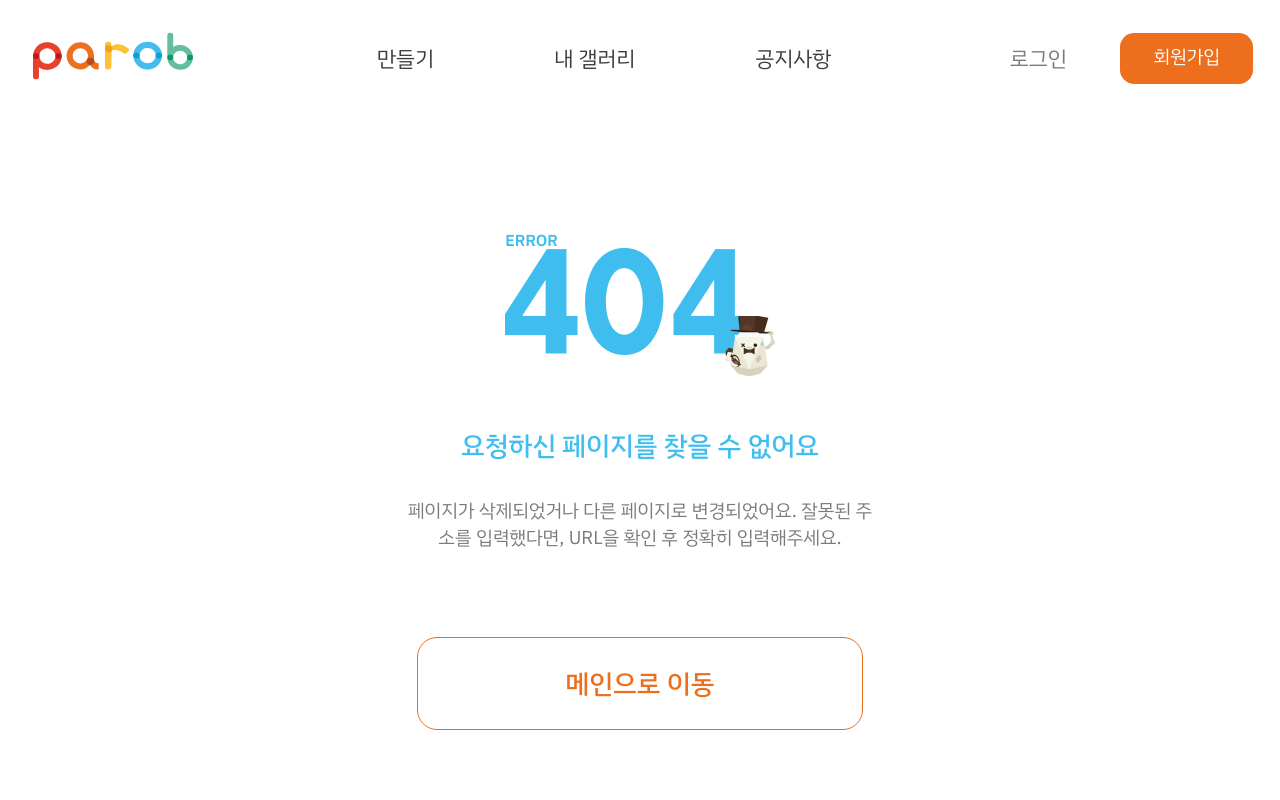
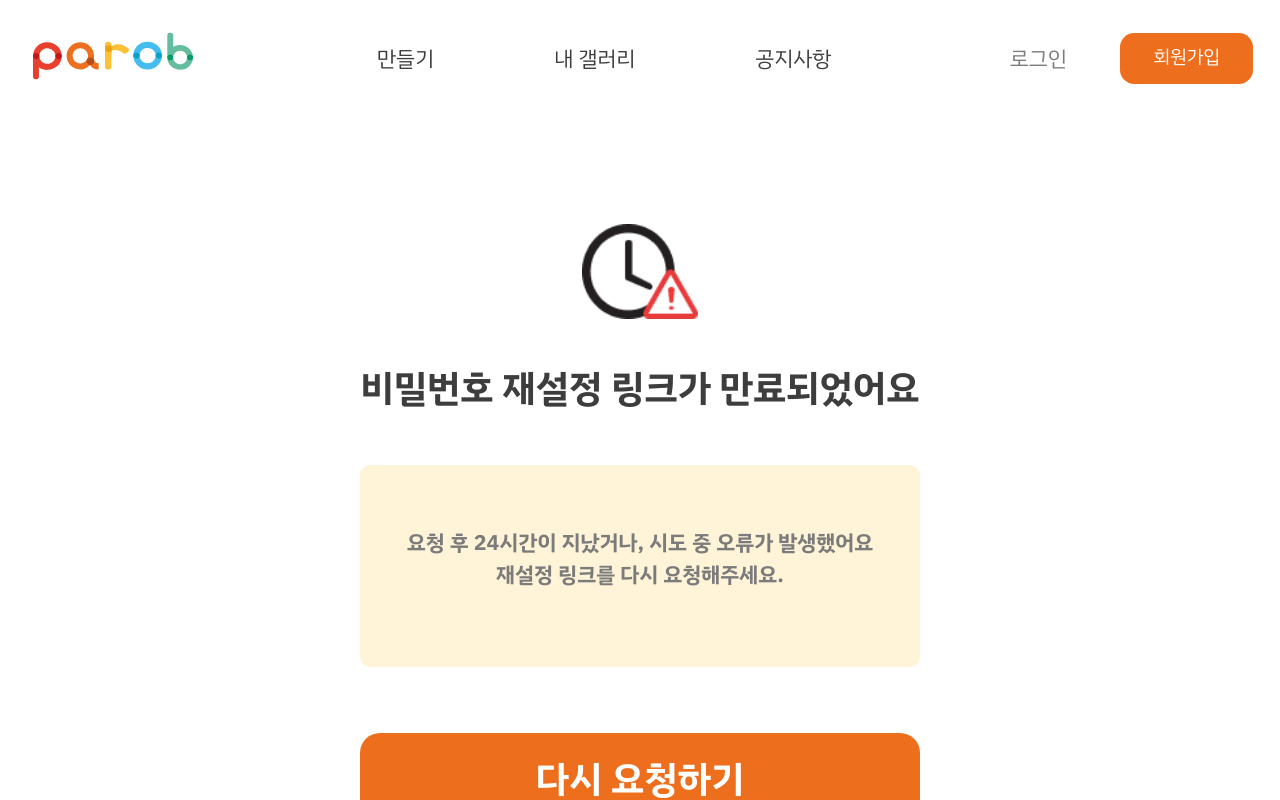
Before and after one commit to yoojin1119/ParobFrontG, a Next.js app: page /expiredpassword in a window 1280 px wide. Before the commit this address had no page. Shown: the top 800 px of the page. Built offline with nearby package versions, Linux system fonts and the light colour scheme.

Commit message:
expiredpassword UI 구현

```diff
--- /dev/null
+++ b/src/pages/expiredpassword/index.jsx
@@ -0,0 +1,59 @@
+import styled from "styled-components"
+import Header from "../../Component/layout/header";
+import Footer from "../../Component/layout/Footer"
+
+export default function ExpiredPasswordPage (){
+    return(
+        <Container>
+            <Header/>
+            <ExpiredWrap>
+                <ExpiredImg src='assets/images/error/password_fail.png'></ExpiredImg>
+                <ExpiredTit>비밀번호 재설정 링크가 만료되었어요 </ExpiredTit>
+                <ExpiredCard>
+                    <ExpiredMsg>요청 후 24시간이 지났거나, 시도 중 오류가 발생했어요</ExpiredMsg>
+                    <ExpiredMsg>재설정 링크를 다시 요청해주세요.</ExpiredMsg>
+                </ExpiredCard>
+                <ExpiredBtn>다시 요청하기</ExpiredBtn>
+            </ExpiredWrap>
+            <Footer/>
+        </Container>
+    )
+}
+const Container = styled.section``;
+const ExpiredWrap = styled.div`
+display:flex;
+flex-direction:column;
+align-items:center;
+margin: 6.667rem 0;
+`;
+const ExpiredImg = styled.img`
+width: 7.25rem;
+height:5.917rem;
+margin-bottom: 2.667rem;
+`;
+const ExpiredTit =styled.h2`
+margin-bottom: 3rem;
+${({ theme }) => theme.fontSize.h2};
+color: ${({ theme }) => theme.color.textDeepGray};
+`;
+const ExpiredCard = styled.div`
+width: 35rem;
+height:12.583rem;
+border-radius: 10px;
+padding: 3.833rem 0;
+margin-bottom: 4.167rem;
+text-align: center;
+background-color: ${({ theme }) => theme.color.Select};
+`;
+const ExpiredMsg = styled.p`
+${({ theme }) => theme.fontSize.bigBold};
+color: ${({ theme }) => theme.color.textGray};
+`;
+const ExpiredBtn = styled.button`
+width: 35rem;
+height: 5.833rem;
+${({ theme }) => theme.fontSize.h2};
+color:${({ theme }) => theme.color.textWhite};
+background-color:${({ theme }) => theme.color.primaryOrange};
+border-radius: 20px;
+`;
```
Also changed, not shown: public/assets/images/error/password_fail.png (added).
